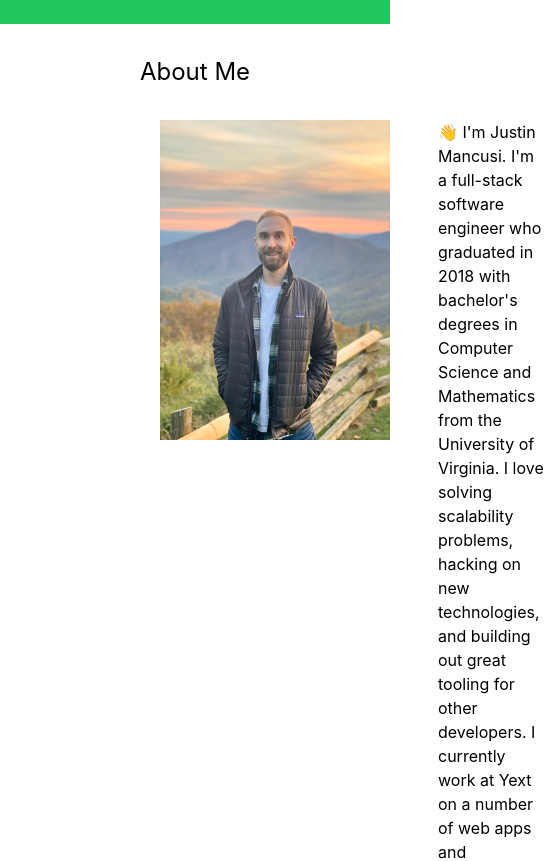
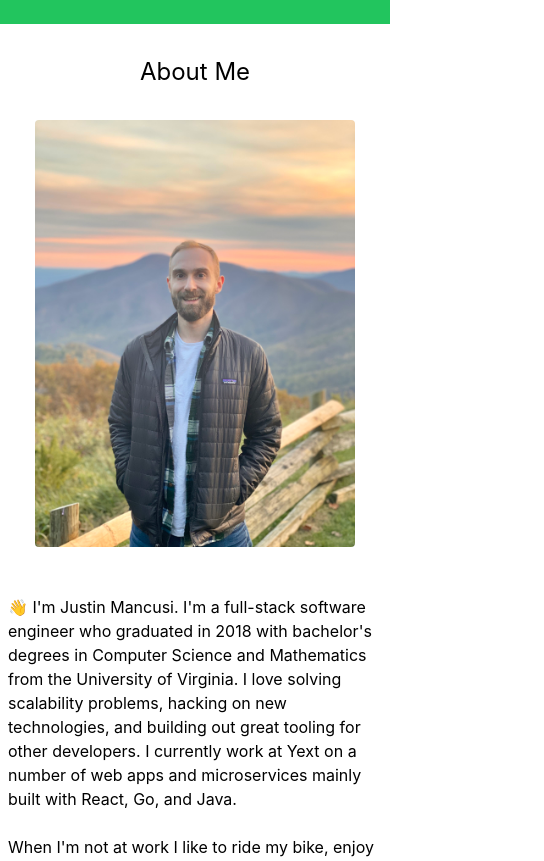
Before and after one commit to mancusi/mancusi.github.io, a React (Vite) app: page / in a window 390 px wide. Shown: the part 820-1681 px from the top of the page, 544 px wide, since content can reach past the window. Built offline with nearby package versions, Linux system fonts and the light colour scheme.

Commit message:
add alt text to img and better responsiveness and smaller breakpoints

```diff
--- a/src/App.tsx
+++ b/src/App.tsx
@@ -70,9 +70,9 @@ const AboutMe = () => {
   return (
     <div className={`h-full text-center ${backgroundAlt} pb-12 max-w-5xl mx-auto`}>
       <h1 className="text-2xl p-8">About Me</h1>
-      <div className="flex justify-evenly gap-12">
-        <img className={"h-80 pl-40"} src={imgUrl}></img>
-        <div className="mr-40 text-left max-w-2xl">
+      <div className="flex flex-col sm:flex-row justify-evenly gap-12 px-2">
+        <img className={"w-80 rounded mx-auto"} alt={"A picture of myself."} src={imgUrl}/>
+        <div className={"text-left max-w-2xl"}>
           <p>
             👋 I'm Justin Mancusi. I'm a full-stack software engineer who graduated in 2018 with
             bachelor's degrees in Computer Science and Mathematics from the University of Virginia.
```
